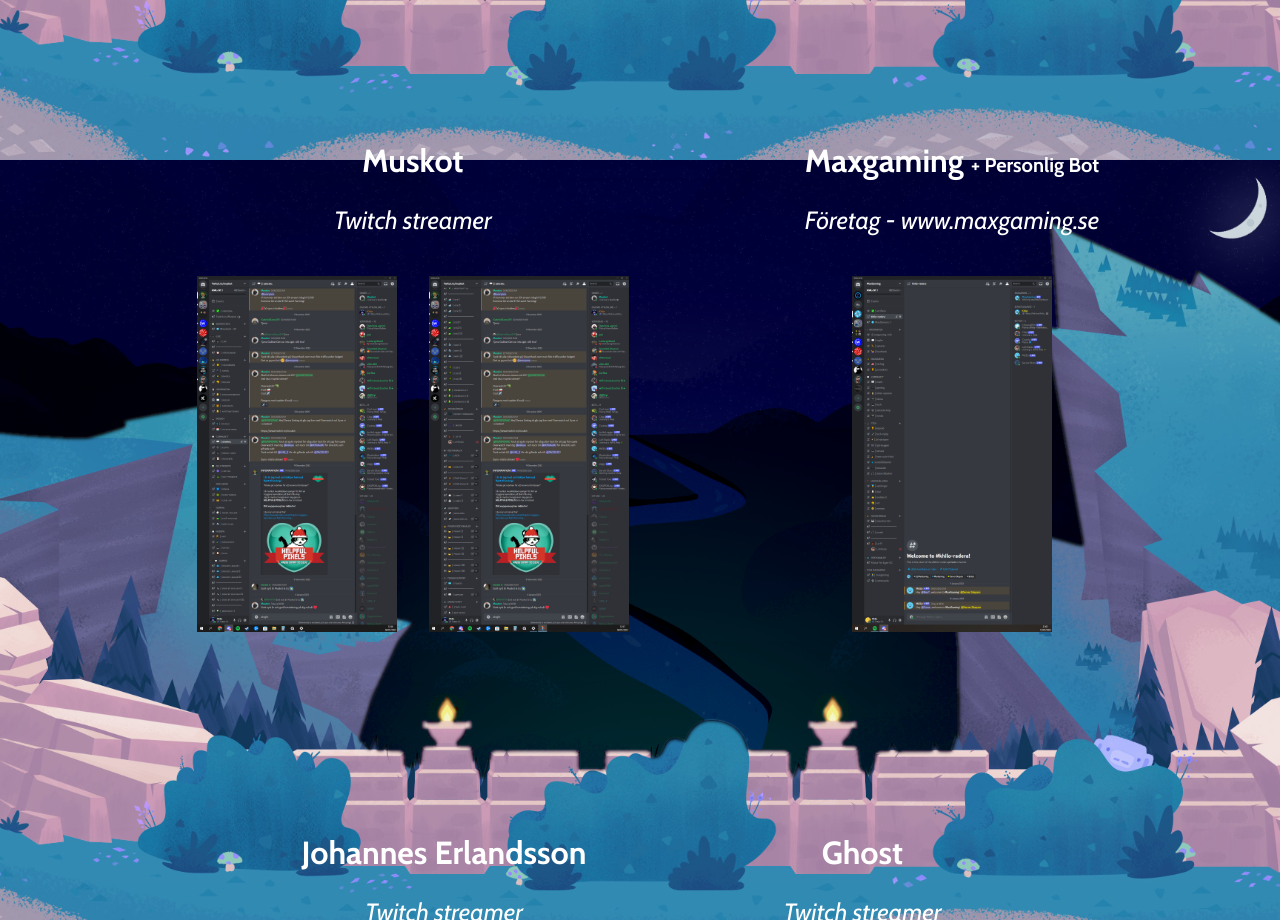
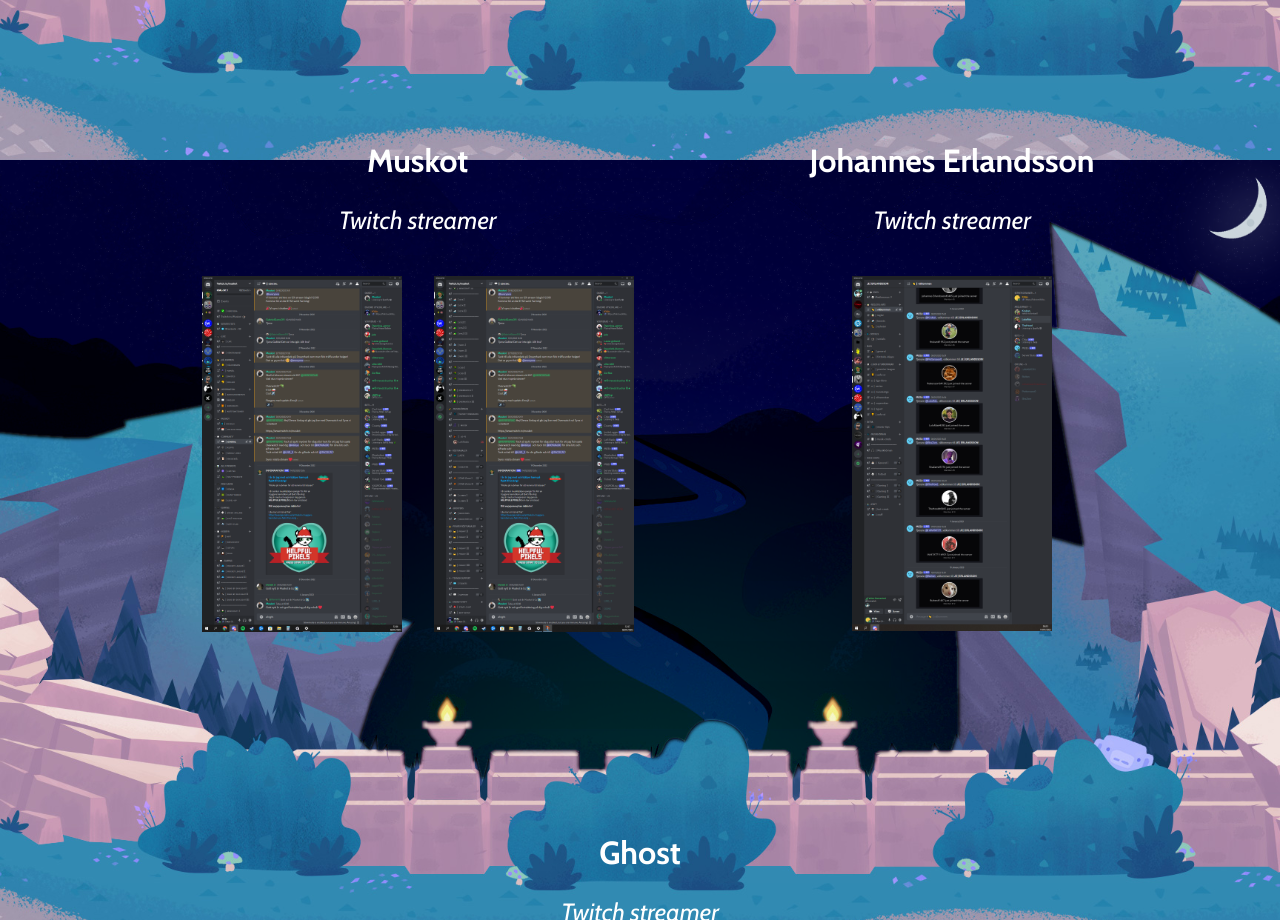
Before and after one commit to KhiloCreations/Khilo-Creations-Website, a Vue app: page /servers in a window 1280 px wide. Shown: the part 1440-2360 px from the top of the page. Built offline with nearby package versions, Linux system fonts and the light colour scheme; a web font is replaced by a local one.

Commit message:
Updated serverlist

```diff
--- a/src/views/Servers.vue
+++ b/src/views/Servers.vue
@@ -38,13 +38,13 @@
                 <img src="../assets/servers/muskot2.png" alt="">
             </div>
         </div>
-        <div class="serverlist">
+        <!-- <div class="serverlist">
             <div class="serverlist-item">
                 <h1>Maxgaming <span style="font-size: 20px">+ Personlig Bot</span></h1>
                 <p>Företag - www.maxgaming.se</p>
                 <img src="../assets/servers/maxgaming.png" alt="">
             </div>
-        </div>
+        </div> -->
         <div class="serverlist">
             <div class="serverlist-item">
                 <h1>Johannes Erlandsson</h1>
```
Also changed, not shown: 4 other files (tests, documents, lock files or other folders).
